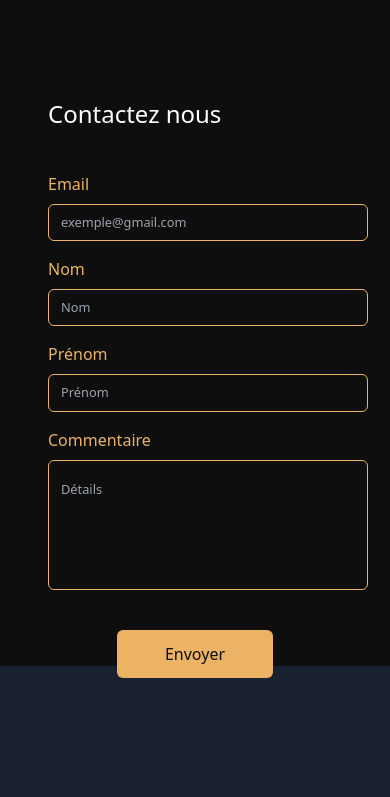
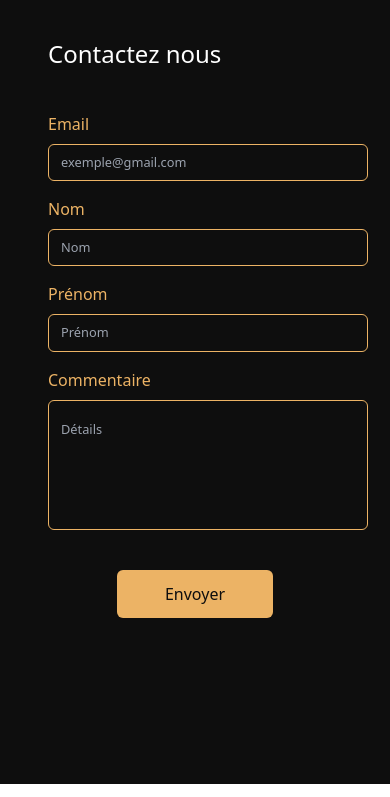
Before and after one commit to GitAlexisBERNARD/Lightbrary, a Vue app: page /Contact in a window 390 px wide. Shown: the top 797 px of the page. Built offline with nearby package versions, Linux system fonts and the light colour scheme.

Commit message:
div class="fixed" Contact.vue

```diff
--- a/src/pages/Contact.vue
+++ b/src/pages/Contact.vue
@@ -1,5 +1,5 @@
 <template>
-  <div class="w-full h-full p-12 z-10 bg-Primary1(Black) lg:hidden">
+  <div class="fixed w-full h-full p-12 z-10 bg-Primary1(Black) lg:hidden">
     <div class="text-Primary2(White) pt-12 pb-10 text-lg flex justify-between">
       Contactez nous
     </div>
```
